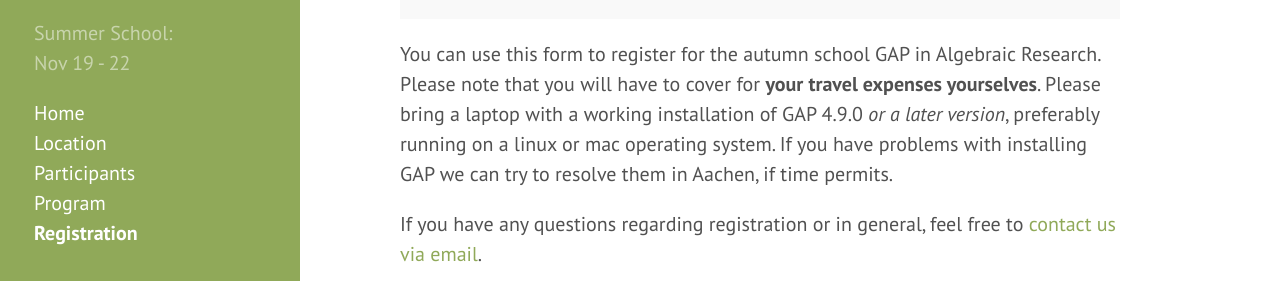
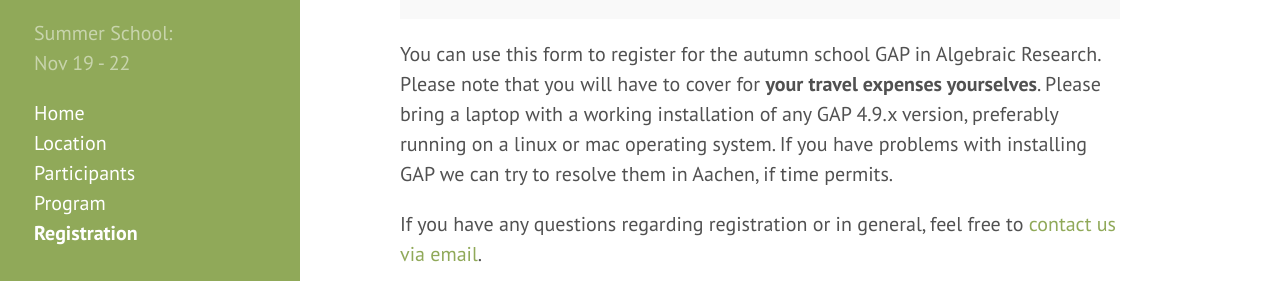
Before and after one commit to lbfm-rwth/gap-in-algebraic-research-2018, a Jekyll site: the page built from registration.html, in a window 1280 px wide and 900 px high. Shown: the part 191-472 px from the top of the window. Built offline with Jekyll 4.4.1, drawn with Linux system fonts in a browser that asks for light colours.

Commit message:
Update laptop

```diff
--- a/registration.html
+++ b/registration.html
@@ -19,8 +19,8 @@ email: sergio@mathb.rwth-aachen.de
 <p>
 You can use this form to register for the autumn school {{ site.title }}.
 Please note that you will have to cover for <b>your travel expenses yourselves</b>.
-Please bring a laptop with a working installation of GAP 4.9.0
-<i>or a later version</i>, preferably running on a linux or mac operating system.
+Please bring a laptop with a working installation of any GAP 4.9.x
+version, preferably running on a linux or mac operating system.
 If you have problems with installing GAP we can try to
 resolve them in Aachen, if time permits.
 </p>
```
